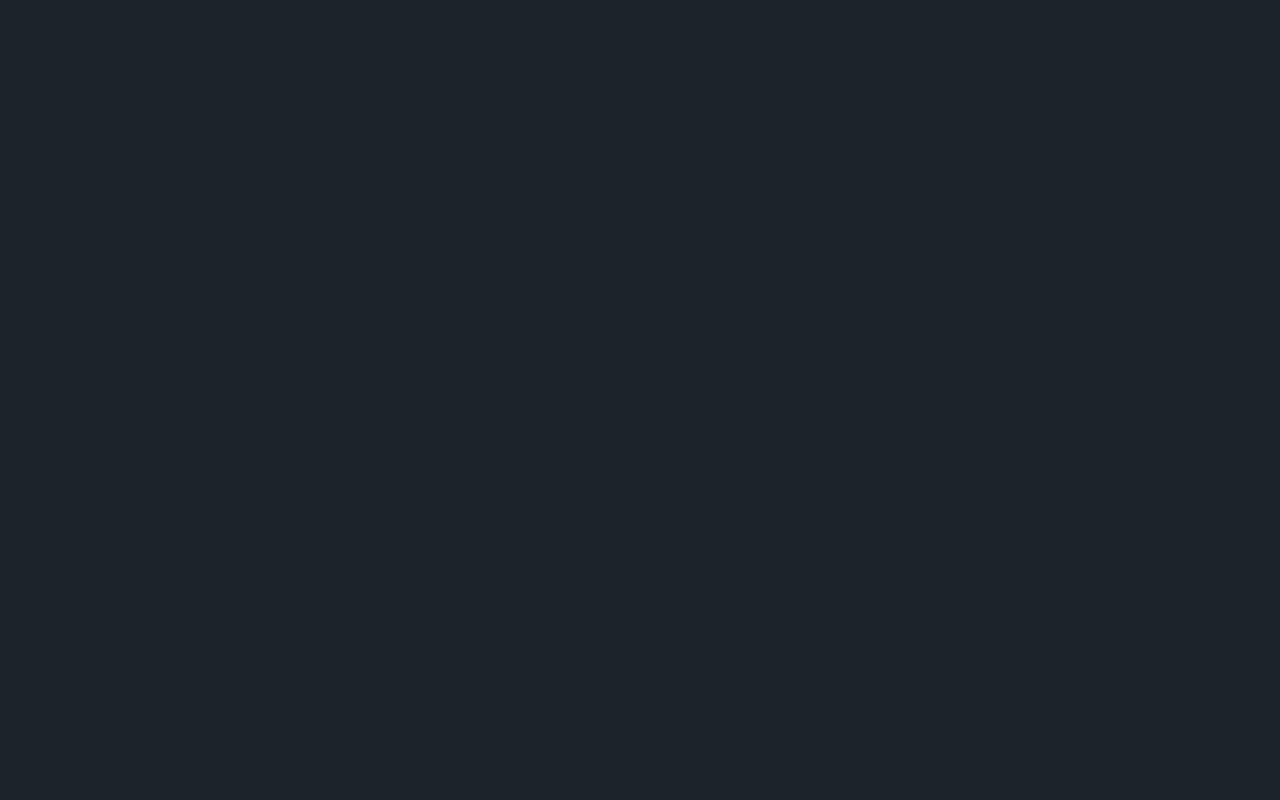
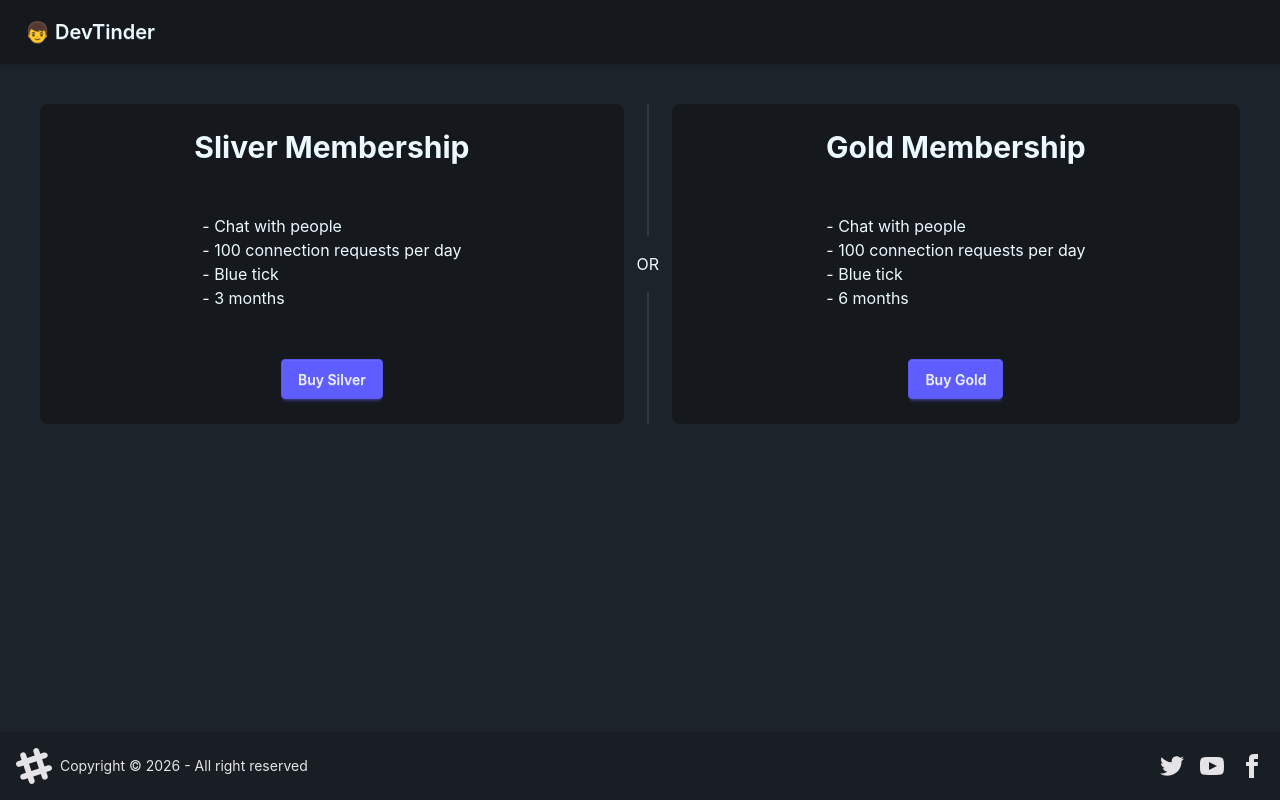
Before and after one commit to Vsury-ui/devTinder-web, a React (Vite) app: page /premium in a window 1280 px wide. Before the commit this address had no page. Built offline with nearby package versions, Linux system fonts and the light colour scheme; no server answers.

Commit message:
payment gateway integration

```diff
--- a/index.html
+++ b/index.html
@@ -5,6 +5,7 @@
     <link rel="icon" type="image/svg+xml" href="/favicon.svg" />
     <meta name="viewport" content="width=device-width, initial-scale=1.0" />
     <title>devtinder-web</title>
+    <script src="https://checkout.razorpay.com/v1/checkout.js"></script>
   </head>
   <body>
     <div id="root"></div>
--- a/src/App.jsx
+++ b/src/App.jsx
@@ -7,6 +7,7 @@
 import Feed from "./components/Feed";
 import Connections from "./components/Connections";
 import Requests from "./components/Requests";
+import Premium from "./components/Premium";
 
 function App() {
   return (
@@ -20,6 +21,7 @@
               <Route path="/profile" element={<Profile />} />
               <Route path="/connections" element={<Connections />} />
               <Route path="/requests" element={<Requests />} />
+              <Route path="/premium" element={<Premium />} />
             </Route>
           </Routes>
         </BrowserRouter>
--- a/src/components/NavBar.jsx
+++ b/src/components/NavBar.jsx
@@ -54,6 +54,9 @@
                 <Link to="/requests">Requests</Link>
               </li>
               <li>
+                <Link to="/premium">Premium</Link>
+              </li>
+              <li>
                 <a onClick={handleLogout}>Logout</a>
               </li>
             </ul>
--- /dev/null
+++ b/src/components/Premium.jsx
@@ -0,0 +1,69 @@
+import axios from "axios";
+import { BASE_URL } from "../utils/constants";
+
+const Premium = () => {
+  const handleBuyClick = async (membershipType) => {
+    const order = await axios.post(
+      BASE_URL + "/payment/create",
+      { membershipType },
+      { withCredentials: true },
+    );
+    // const { orderId } = order.data;
+    const { amount, key, currency, notes, orderId } = order.data;
+    const options = {
+      key: key,
+      amount: amount,
+      currency: currency,
+      notes: notes,
+      order_id: orderId,
+      name: "DevTinder",
+      prefill: {
+        name: notes.firstName + " " + notes.lastName,
+        email: notes.email,
+        contact: "9999999999",
+      },
+    };
+    const rzp = new window.Razorpay(options);
+
+    rzp.open();
+  };
+  return (
+    <div className="m-10">
+      <div className="flex w-full">
+        <div className="card bg-base-300 rounded-box grid h-80 grow place-items-center">
+          <h1 className="font-bold text-3xl">Sliver Membership</h1>
+          <ul>
+            <li> - Chat with people</li>
+            <li> - 100 connection requests per day</li>
+            <li> - Blue tick</li>
+            <li> - 3 months</li>
+          </ul>
+          <button
+            className="btn btn-primary"
+            onClick={() => handleBuyClick("silver")}
+          >
+            Buy Silver
+          </button>
+        </div>
+        <div className="divider divider-horizontal">OR</div>
+        <div className="card bg-base-300 rounded-box grid h-80m grow place-items-center">
+          <h1 className="font-bold text-3xl">Gold Membership</h1>
+          <ul>
+            <li> - Chat with people</li>
+            <li> - 100 connection requests per day</li>
+            <li> - Blue tick</li>
+            <li> - 6 months</li>
+          </ul>
+          <button
+            className="btn btn-primary"
+            onClick={() => handleBuyClick("gold")}
+          >
+            Buy Gold
+          </button>
+        </div>
+      </div>
+    </div>
+  );
+};
+
+export default Premium;
```
